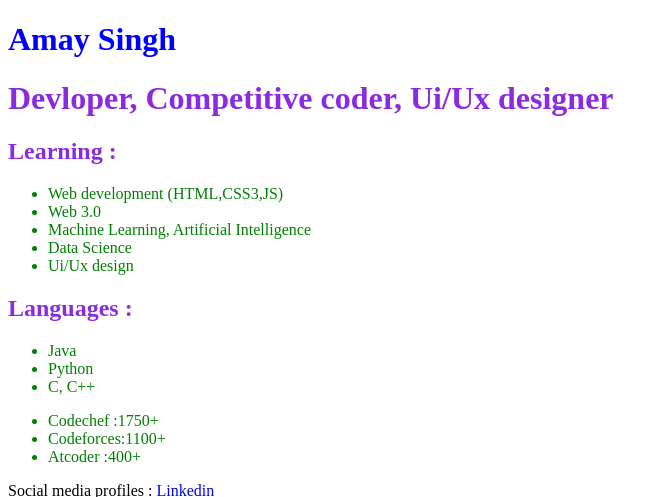
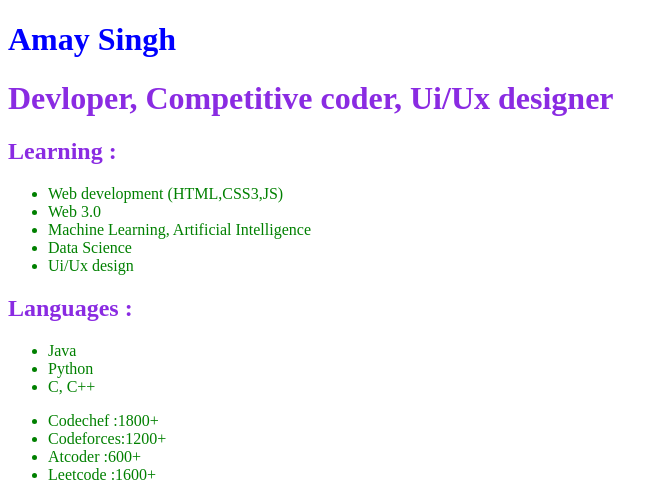
Before and after one commit to Amay12Singh/Amay12Singh.github.io, a plain HTML site: page sampleWeb.html in a window 1280 px wide. Shown: the top 497 px of the page, without its empty margins (0-668 px from the left). Drawn offline with Linux system fonts and the light colour scheme.

Commit message:
Update sampleWeb.html

```diff
--- a/sampleWeb.html
+++ b/sampleWeb.html
@@ -30,9 +30,10 @@
     </section>
     <section style="color:green">
         <ul>
-            <li>Codechef  :1750+</li>
-            <li>Codeforces:1100+</li>
-            <li>Atcoder   :400+</li>
+            <li>Codechef  :1800+</li>
+            <li>Codeforces:1200+</li>
+            <li>Atcoder   :600+</li>
+            <li>Leetcode  :1600+</li>
         </ul>
     </section>
 
```
